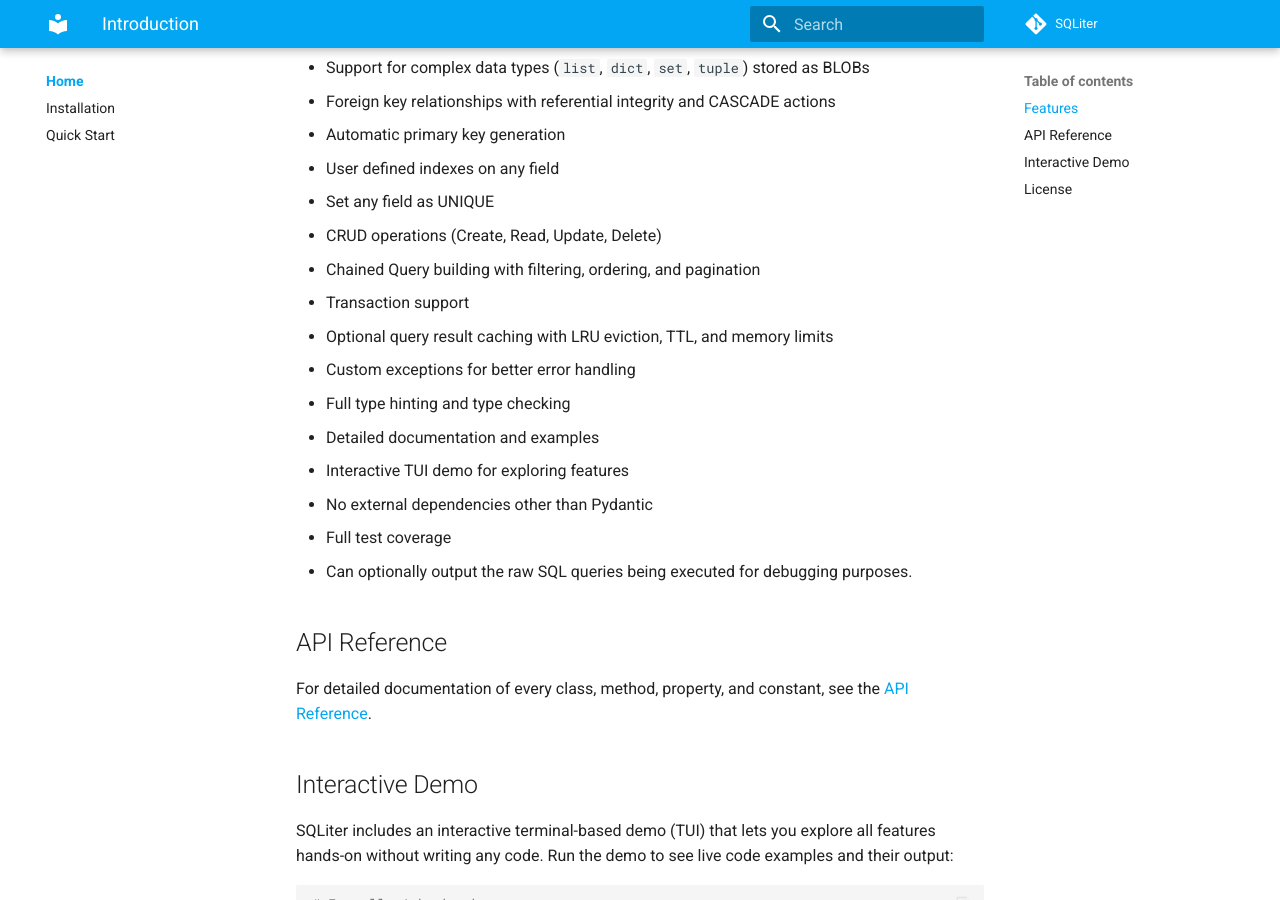
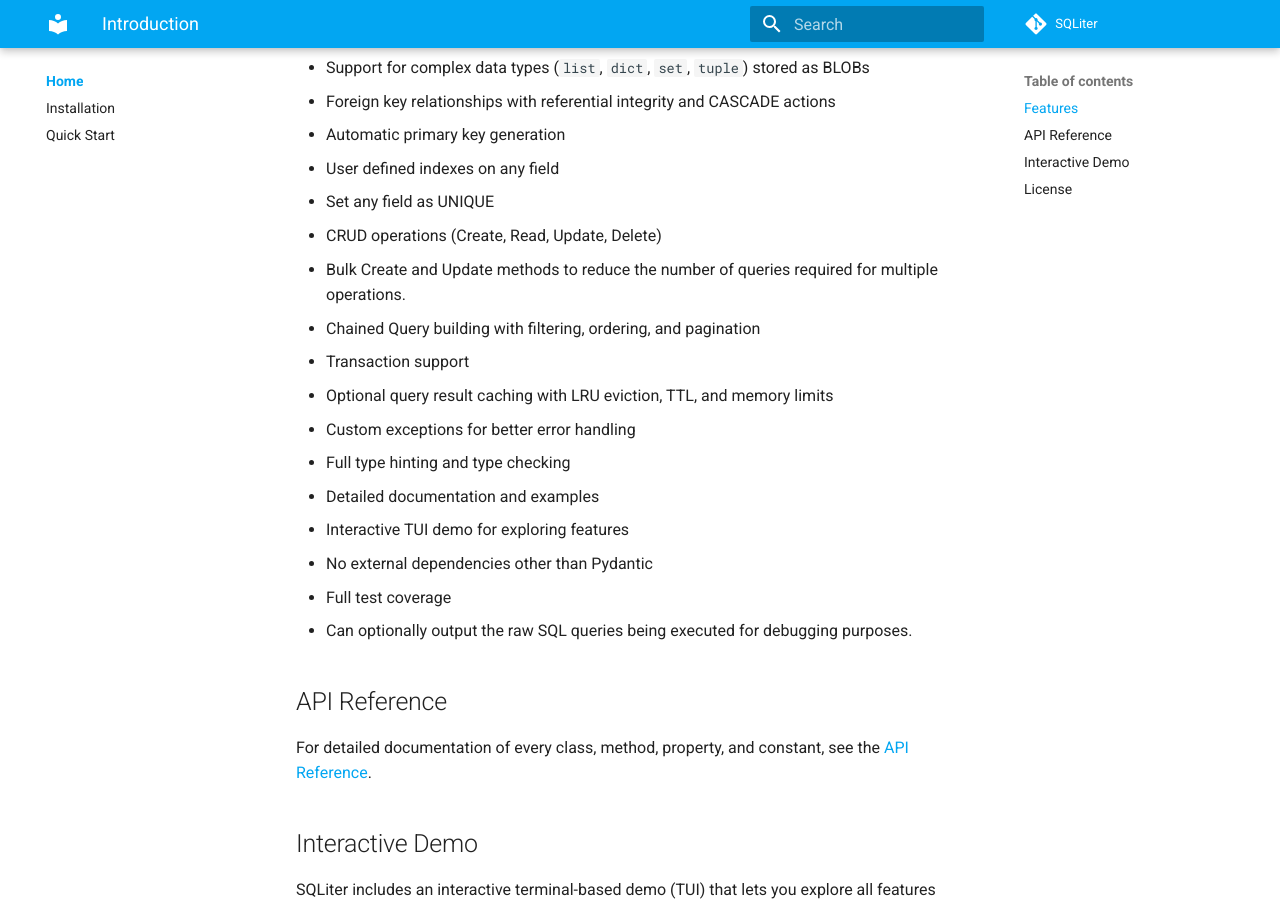
Before and after one commit to seapagan/sqliter-py, an MkDocs documentation site: the page built from docs/index.md, in a window 1280 px wide and 900 px high, scrolled down 789 px. Built offline with MkDocs 1.6.1 and Material for MkDocs 9.7.7, drawn with Linux system fonts in a browser that asks for light colours; plug-ins that fetch from the network failed and are left out; comment, search, counter and statistics services are not loaded.

Commit message:
docs: add bulk operations to feature list
Update README and documentation index to mention bulk Create and
Update methods as a key feature, highlighting their benefit of
reducing query count for multiple operations.

Signed-off-by: Grant Ramsay <seapagan@gmail.com>

```diff
--- a/docs/index.md
+++ b/docs/index.md
@@ -39,6 +39,8 @@ database-like format without needing to learn SQL or use a full ORM.
 - User defined indexes on any field
 - Set any field as UNIQUE
 - CRUD operations (Create, Read, Update, Delete)
+- Bulk Create and Update methods to reduce the number of queries required for
+  multiple operations.
 - Chained Query building with filtering, ordering, and pagination
 - Transaction support
 - Optional query result caching with LRU eviction, TTL, and memory limits
```
Also changed, not shown: README.md (+2 -0 lines).
